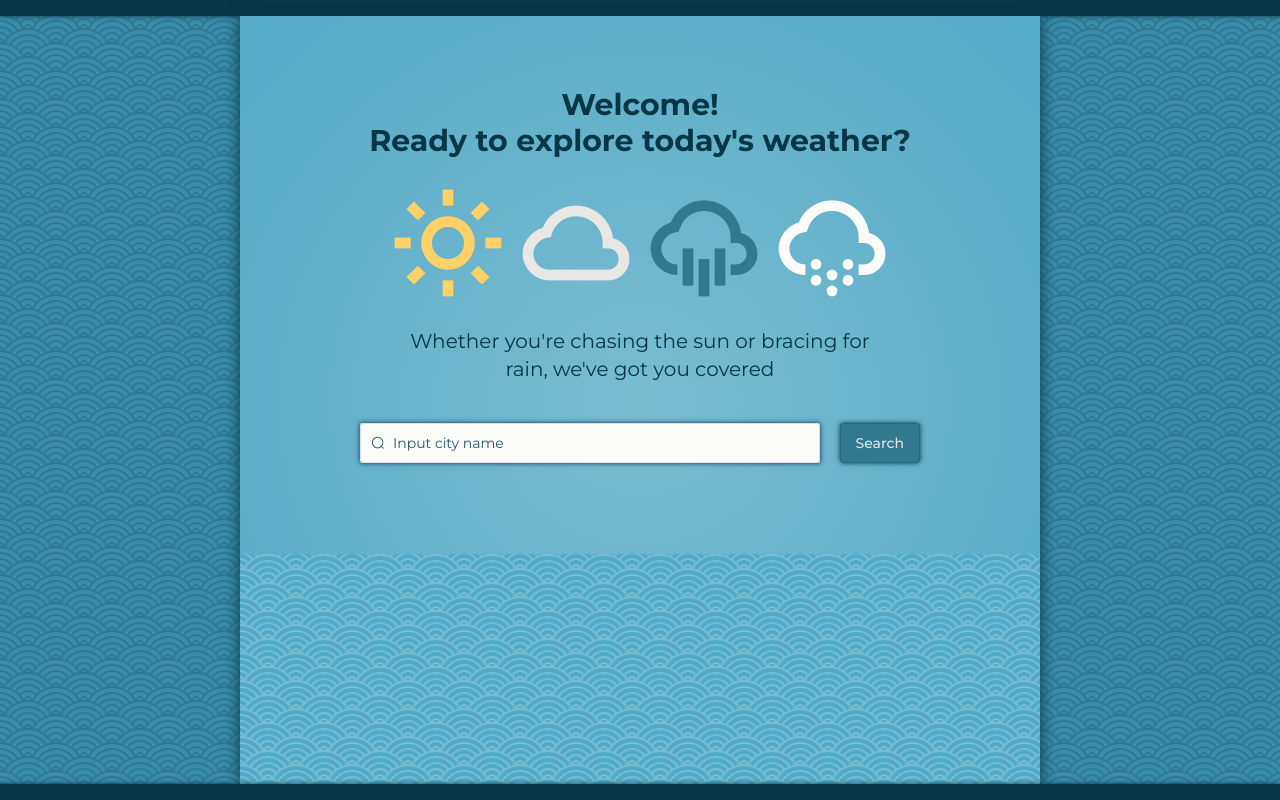
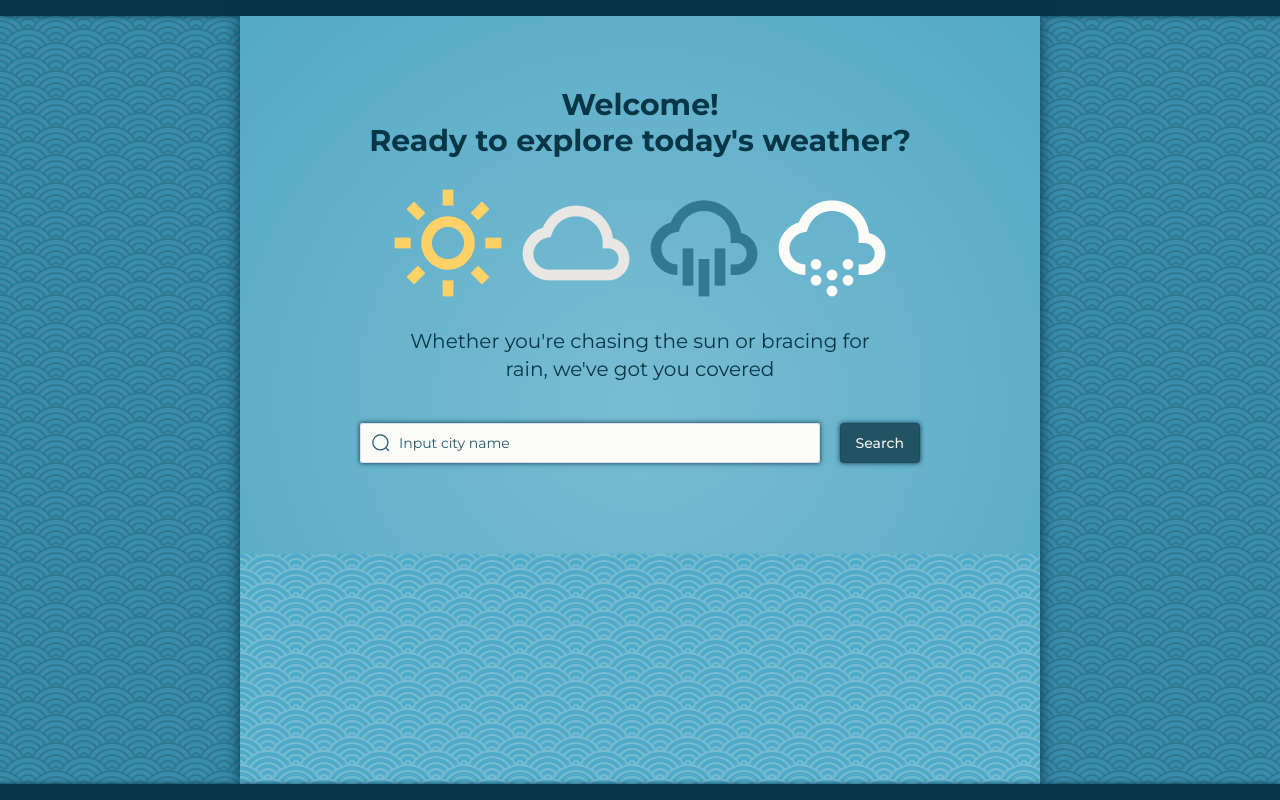
Before and after one commit to jakubhajduk53/weather-app, a Vue app: page / in a window 1280 px wide. Built offline with nearby package versions, Linux system fonts and the light colour scheme; no server answers.

Commit message:
chore: fix contrast issues

```diff
--- a/src/App.vue
+++ b/src/App.vue
@@ -25,7 +25,7 @@ const weatherStore = useWeatherStore();
       >
         <div
           v-if="!weatherStore.weatherData"
-          class="w-[35em] max-w-[70vw] flex flex-col items-center justify-center text-center gap-3 md:gap-5 text-[hsl(195,83%,15%)]"
+          class="w-[35em] max-w-[70vw] flex flex-col items-center justify-center text-center gap-3 md:gap-5"
         >
           <p class="text-xl md:text-3xl font-bold">
             Welcome!<br />Ready to explore today's weather?
--- a/src/components/SearchBar.vue
+++ b/src/components/SearchBar.vue
@@ -29,12 +29,7 @@ const goBack = () => {
       :disabled="weatherStore.isCitySelected"
     >
       <template #append v-if="weatherStore.weatherData"
-        ><el-button
-          color="hsl(195,50%,38%)"
-          class="shadow-md"
-          :icon="Back"
-          @click="goBack"
-        />
+        ><el-button color="hsl(195,50%,38%)" :icon="Back" @click="goBack" />
       </template>
     </el-input>
     <el-button
@@ -49,24 +44,25 @@ const goBack = () => {
 
 <style scoped>
 .el-input ::v-deep(.el-input-group__append) {
-  background-color: hsl(195, 50%, 38%);
-  border-color: hsl(195, 50%, 38%);
-  color: hsl(42, 10%, 90%);
+  background-color: hsl(195, 50%, 26%);
+  border-color: hsl(195, 50%, 26%);
+  color: hsl(42, 10%, 95%);
 }
 ::v-deep(.el-input-group__append:hover) {
-  background-color: hsl(195, 50%, 28%);
-  border-color: hsl(195, 50%, 28%);
-  color: hsl(42, 10%, 90%);
+  background-color: hsl(195, 50%, 22%);
+  border-color: hsl(195, 50%, 22%);
+  color: hsl(42, 10%, 95%);
 }
 ::v-deep(.el-button) {
   height: 40px;
-  color: hsl(42, 10%, 90%);
-  border-color: hsla(195, 50%, 28%, 0.5);
+  color: hsl(42, 10%, 95%);
+  border-color: hsla(195, 50%, 22%, 0.5);
+  background-color: hsl(195, 50%, 26%);
 }
 ::v-deep(.el-button:hover) {
-  background-color: hsl(195, 50%, 28%);
-  border-color: hsl(195, 50%, 28%);
-  color: hsl(42, 10%, 90%);
+  background-color: hsl(195, 50%, 22%);
+  border-color: hsl(195, 50%, 22%);
+  color: hsl(42, 10%, 95%);
 }
 .el-input ::v-deep(.el-input__wrapper) {
   background-color: hsl(42, 30%, 98%);
@@ -74,4 +70,18 @@ const goBack = () => {
   --el-input-icon-color: hsl(195, 50%, 28%);
   --el-input-placeholder-color: hsl(195, 50%, 28%);
 }
+::v-deep(.el-input__inner) {
+  color: hsl(195, 83%, 15%);
+}
+.el-input.is-disabled ::v-deep(.el-input__inner) {
+  -webkit-text-fill-color: hsl(195, 50%, 38%);
+}
+::v-deep(.el-icon) {
+  font-size: 20px;
+}
+@media (max-width: 768px) {
+  ::v-deep(.el-icon) {
+    font-size: 16px;
+  }
+}
 </style>
```
Also changed, not shown: public/robots.txt (added), 1 other file (tests, documents, lock files or other folders).
